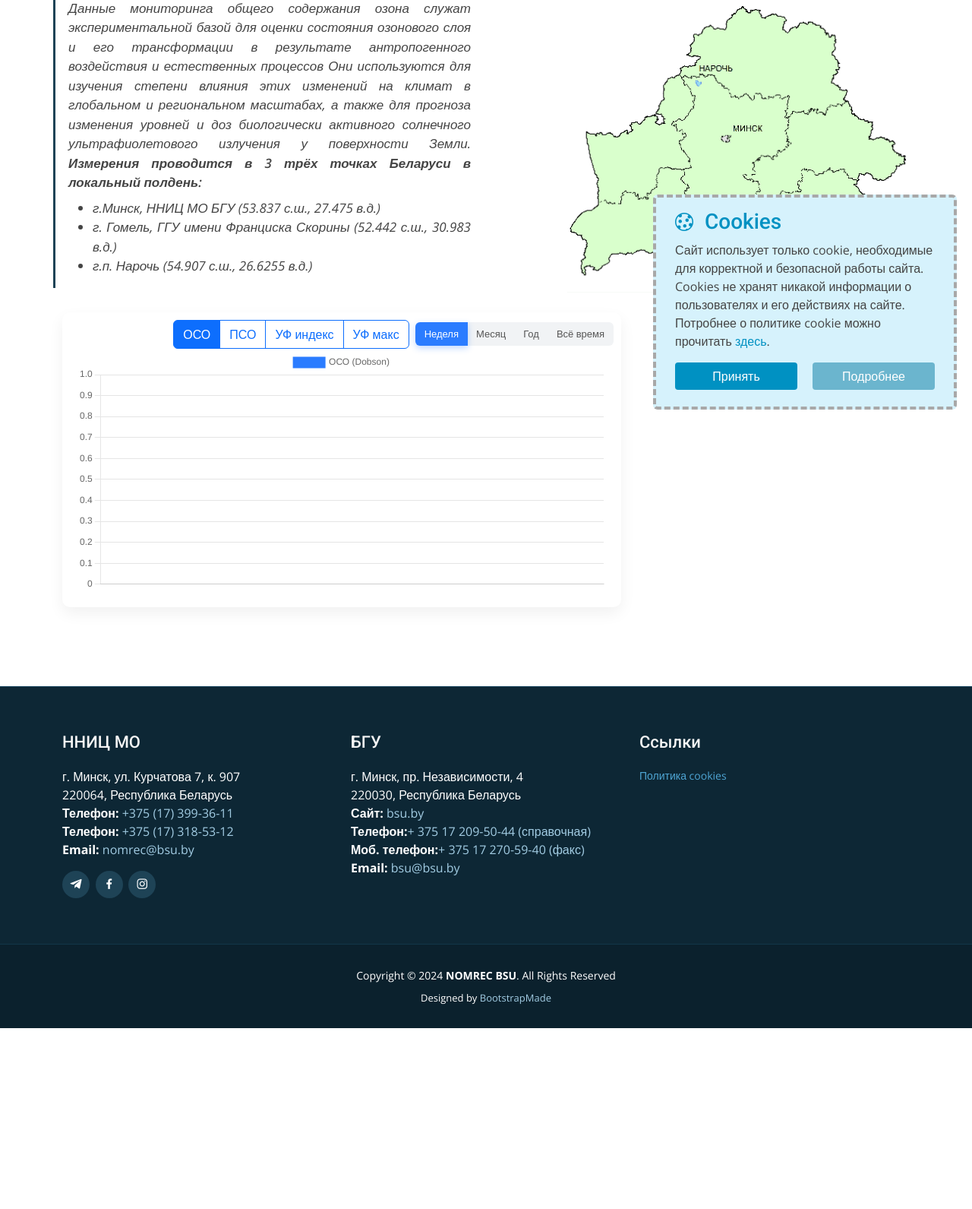
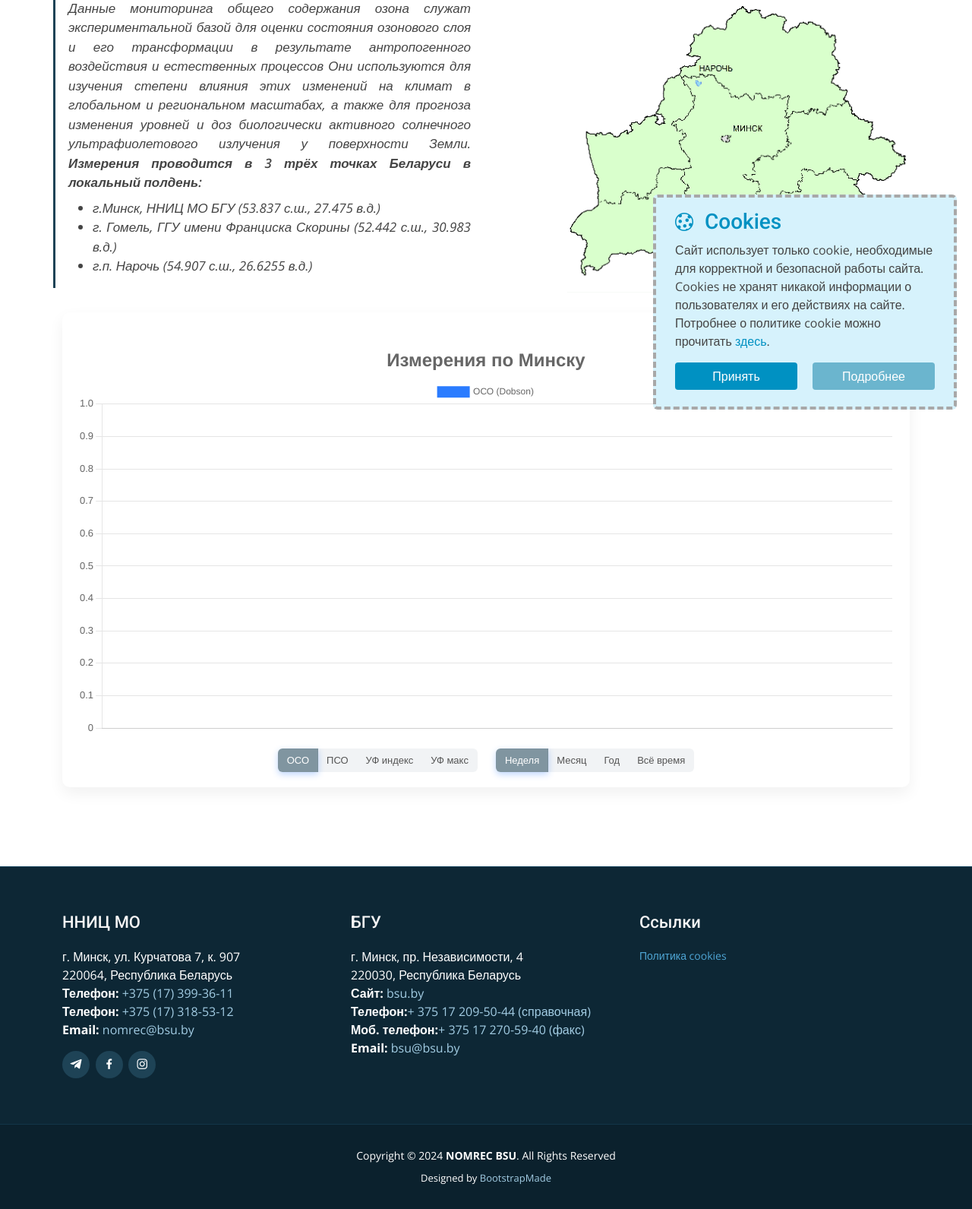
Before and after one commit to silkov78/ozone-bsu, a Django app: page /observations/info/ in a window 1280 px wide. Shown: the part 246-1837 px from the top of the page at 76% size. Before the commit the page ends 1599 px from the top, so only its background shows below. Run offline with Django 4.2, Linux system fonts and the light colour scheme; data that the repository does not hold is empty; parts of the project's set-up code (start-up, migrations or seed data) failed here and were passed over; some libraries are stand-ins or nearby versions.

Commit message:
feat: change size of canvas and it's fonts

```diff
--- a/ozone_v4/static/css/style.css
+++ b/ozone_v4/static/css/style.css
@@ -2455,13 +2455,26 @@ section {
 }
 
 .chart-controls {
-  position: absolute;
-  top: 10px;
-  right: 10px;
-  display: flex;
-  gap: 6px;
-}
-
+  width: 100%; /* Гарантирует, что контейнер занимает всю ширину */
+}
+
+/* Для мобильных устройств - когда кнопки не помещаются */
+@media (max-width: 768px) {
+  .chart-controls {
+      flex-direction: column;
+      gap: 10px;
+      align-items: stretch !important;
+  }
+
+  .chart-controls .btn-group {
+      width: 100%;
+      display: flex;
+  }
+
+  .chart-controls .btn-group .btn {
+      flex: 1; /* Кнопки равномерно распределяются по ширине */
+  }
+}
 .range-btn {
   border: none;
   padding: 6px 12px;
@@ -2478,7 +2491,28 @@ section {
 }
 
 .range-btn.active {
-  background: #2b7cff;
+  background: rgba(30, 67, 86, 0.56);
   color: white;
   box-shadow: 0 3px 8px rgba(43,124,255,0.3);
 }
+
+.metric-btn {
+  border: none;
+  padding: 6px 12px;
+  font-size: 13px;
+  border-radius: 6px;
+  background: #f1f3f5;
+  color: #555;
+  cursor: pointer;
+  transition: all 0.2s ease;
+}
+
+.metric-btn:hover {
+  background: #e2e6ea;
+}
+
+.metric-btn.active {
+  background: rgba(30, 67, 86, 0.56);
+  color: white;
+  box-shadow: 0 3px 8px rgba(43,124,255,0.3);
+}
--- a/ozone_v4/static/js/observ/editDOM.js
+++ b/ozone_v4/static/js/observ/editDOM.js
@@ -42,13 +42,41 @@ let ozoneChart = new Chart(ctx, {
             }
         },
         plugins: {
-            legend: { display: true },
+            legend: {
+                display: true,
+                font: {
+                    size: 16,        // Увеличен шрифт легенды
+                },
+            },
+            title: {
+                display: true,
+                text: 'Измерения по Минску',
+                padding: {
+                    bottom: 10,
+                },
+                font: {
+                    size: 24
+                },
+            },
         },
         scales: {
             x: {
-                ticks: { maxRotation: 0, autoSkip: true },
+                ticks: {
+                    font: {
+                        size: 13
+                    },
+                    maxRotation: 45,        // Увеличил поворот
+                    autoSkip: true,          // Автоматически пропускать подписи
+                    maxTicksLimit: 15,       // Максимальное количество подписей
+                    autoSkipPadding: 10,      // Отступ между подписями
+                 },
             },
             y: {
+                ticks: {
+                    font: {
+                        size: 13
+                    },
+                },
                 beginAtZero: false,
             },
         },
--- a/ozone_v4/templates/observations-info.html
+++ b/ozone_v4/templates/observations-info.html
@@ -30,47 +30,45 @@
 			</div>
             <div class="annual-observ row  justify-content-betweeen mb-4" data-aos="fade-up" data-aos-easing="ease-in-out" data-aos-duration="650">
 
-				<div class="col-12 col-lg-8">
+				<div class="col-12">
 
 					<div class="chart-container">
+						<!-- График -->
+						<canvas id="ozoneChart" data-endpoint="{% url 'observ-chart-data' %}"></canvas>
 
-						<div class="chart-controls d-flex flex-wrap gap-2 align-items-center mb-2">
-							<div class="btn-group" role="group" aria-label="{% trans 'Измерение' %}">
+						<!-- Кнопки под графиком -->
+						<div class="chart-controls d-flex flex-wrap gap-2 align-items-center mt-3 justify-content-center">
+							<div class="btn-group" role="group" aria-label="Измерение">
 								<button type="button" data-metric="total_ozone" class="btn btn-outline-primary metric-btn active">
-									{% trans 'ОСО' %}
+									ОСО
 								</button>
 								<button type="button" data-metric="surface_ozone" class="btn btn-outline-primary metric-btn">
-									{% trans 'ПСО' %}
+									ПСО
 								</button>
 								<button type="button" data-metric="uvi" class="btn btn-outline-primary metric-btn">
-									{% trans 'УФ индекс' %}
+									УФ индекс
 								</button>
 								<button type="button" data-metric="uvi_max" class="btn btn-outline-primary metric-btn">
-									{% trans 'УФ макс' %}
+									УФ макс
 								</button>
 							</div>
 
-							<div class="btn-group ms-auto" role="group" aria-label="{% trans 'Диапазон' %}">
+							<div class="btn-group ms-3" role="group" aria-label="Диапазон">
 								<button type="button" data-range="week" class="btn btn-outline-secondary range-btn active">
-									{% trans 'Неделя' %}
+									Неделя
 								</button>
 								<button type="button" data-range="month" class="btn btn-outline-secondary range-btn">
-									{% trans 'Месяц' %}
+									Месяц
 								</button>
 								<button type="button" data-range="year" class="btn btn-outline-secondary range-btn">
-									{% trans 'Год' %}
+									Год
 								</button>
 								<button type="button" data-range="all" class="btn btn-outline-secondary range-btn">
-									{% trans 'Всё время' %}
+									Всё время
 								</button>
 							</div>
 						</div>
-
-						<canvas id="ozoneChart" data-endpoint="{% url 'observ-chart-data' %}">
-						</canvas>
-
 					</div>
-				</div>
 
             </div>
         </div>
```
